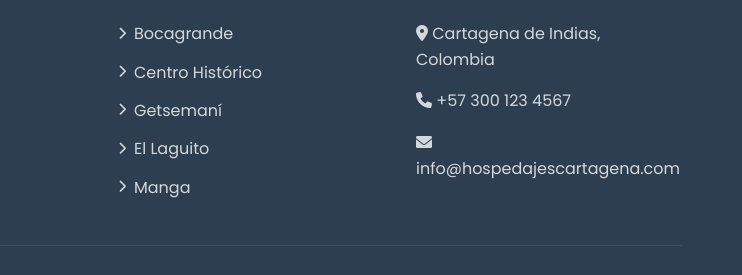
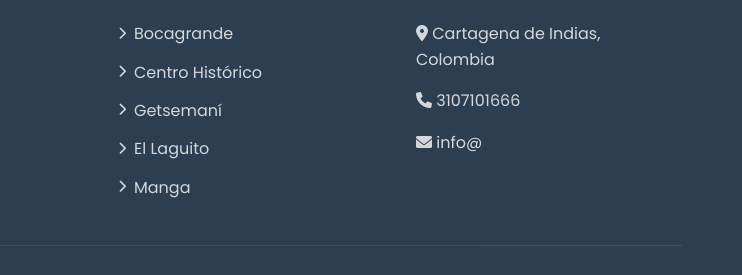
Before and after one commit to thecam35/TravelCartagena, a plain HTML site: page index.html in a window 1280 px wide. Shown: the part 1119-1394 px from the top of the page, 538-1280 px from the left. Drawn offline with nearby package versions, Linux system fonts and the light colour scheme; no server answers.

Commit message:
Update index.html

```diff
--- a/index.html
+++ b/index.html
@@ -1833,8 +1833,8 @@
                 <div class="footer-col">
                     <h3>Contacto</h3>
                     <p><i class="fas fa-map-marker-alt"></i> Cartagena de Indias, Colombia</p>
-                    <p><i class="fas fa-phone"></i> +57 300 123 4567</p>
-                    <p><i class="fas fa-envelope"></i> info@hospedajescartagena.com</p>
+                    <p><i class="fas fa-phone"></i> 3107101666</p>
+                    <p><i class="fas fa-envelope"></i> info@</p>
                 </div>
             </div>
 
```
